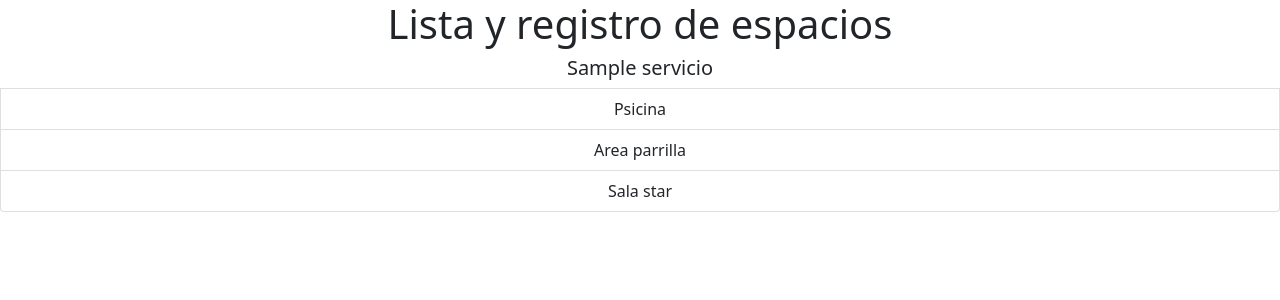
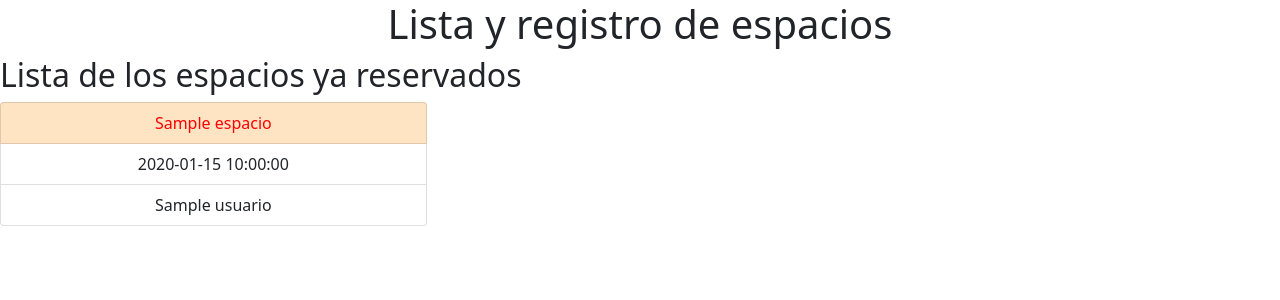
Before and after one commit to jaimenestares1012/Calidad, a Python web app: template templates/actividades/lista_actividades.html in a window 1280 px wide. Shown: the top 300 px of the page. Run offline with Jinja, Linux system fonts and the light colour scheme; the template is opened without the code that fills it: most values are stand-ins (such as "Sample title", 1, 10 or a date in 2020).

Commit message:
add en el template actividades

```diff
--- a/applications/actividades/views.py
+++ b/applications/actividades/views.py
@@ -11,3 +11,9 @@ class prueba(TemplateView):
 class ListaActividades(ListView):
     template_name='actividades/lista_actividades.html'
     model= Actividades
+       # def get_queryset(self):
+        #     filtro=self.kwargs['url']
+        #     lista=Actividades.objects.filter(
+        #         Actividades__espacio=filtro
+        #     )
+        #     return lista
--- a/templates/actividades/lista_actividades.html
+++ b/templates/actividades/lista_actividades.html
@@ -7,14 +7,20 @@
 
 <body>
     <h1 style="text-align: center;">Lista y registro de espacios</h1>
-        <div style="text-align: center;">
-            <ul class="list-group">
-                        <h5 class="card-title">{{e.servicio}}</h5>
-                        <li class="list-group-item">Psicina</li>
-                        <li class="list-group-item">Area parrilla</li>
-                        <li class="list-group-item">Sala star</li>
-            </ul>
+        <div>
+            <h2>Lista de los espacios ya reservados</h2>
         </div>
+        {% for e in object_list %}
+        <div class="col-4">
+            <div style="text-align: center;">
+                <ul class="list-group">
+                            <li class="list-group-item" style="background-color: bisque; color:red;">{{e.espacio}}</li>
+                            <li class="list-group-item">{{e.fecha_reserva}}</li>
+                            <li class="list-group-item mb-4">{{e.usuario}}</li>
+                </ul>
+            </div>
+        </div>
+        {% endfor %}
 </body>
 
 </html>
```
Also changed, not shown: applications/actividades/models.py (+4 -4 lines), applications/actividades/migrations/0002_alter_actividades_espacio.py (added).
